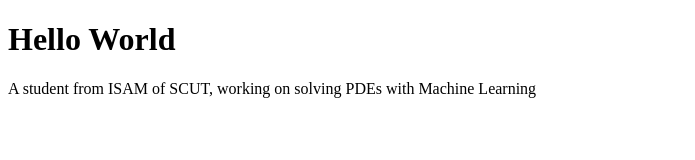
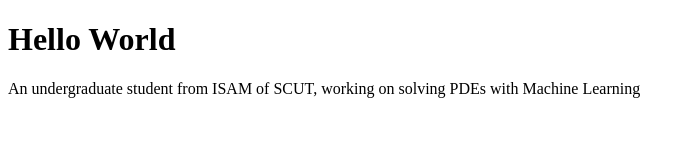
Before and after one commit to LRKasri/LRKasri.github.io, a plain HTML site: page index.html in a window 1280 px wide. Shown: the whole page, without its empty margins (0-695 px from the left). Drawn offline with Linux system fonts and the light colour scheme.

Commit message:
Update index.html

```diff
--- a/index.html
+++ b/index.html
@@ -2,6 +2,6 @@
 <html>
 <body>
 <h1>Hello World</h1>
-<p>A student from ISAM of SCUT, working on solving PDEs with Machine Learning</p>
+<p>An undergraduate student from ISAM of SCUT, working on solving PDEs with Machine Learning</p>
 </body>
 </html>
```
